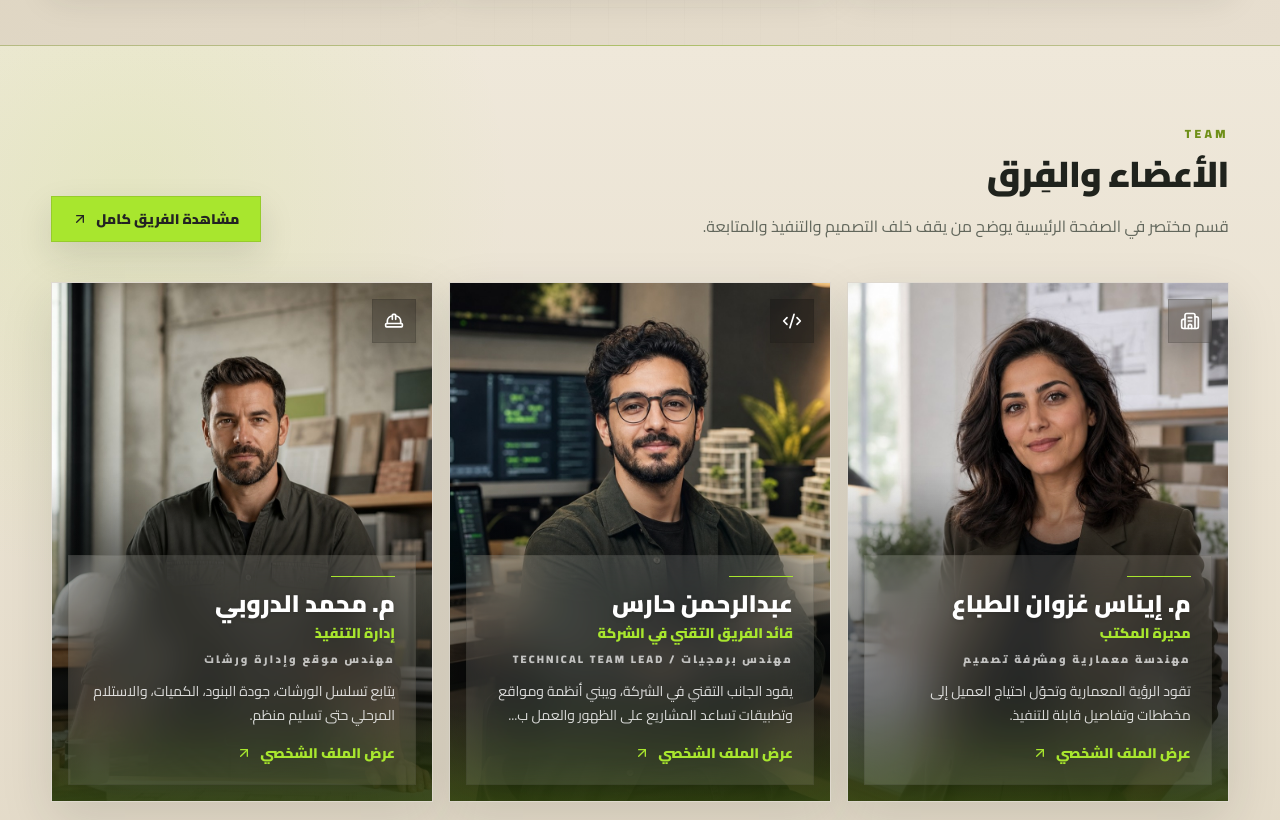
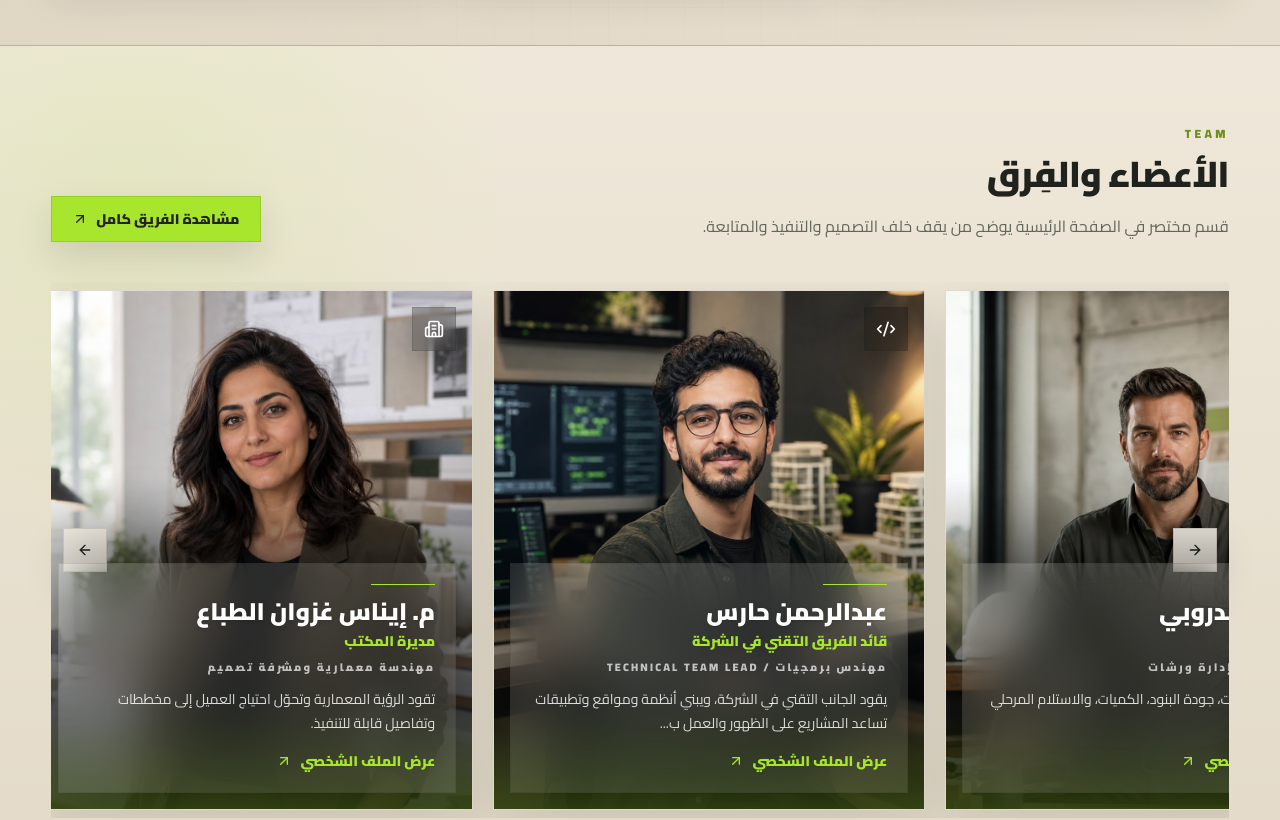
Before and after one commit to abod-haes/architecture-beats, a Next.js app: page / in a window 1280 px wide. Shown: the part 5380-6200 px from the top of the page. Built offline with nearby package versions, Linux system fonts and the light colour scheme.

Commit message:
Turn home team cards into an auto slider

```diff
--- a/src/components/sections/TeamSection.tsx
+++ b/src/components/sections/TeamSection.tsx
@@ -3,11 +3,16 @@
 import Image from "next/image";
 import Link from "next/link";
 import { motion } from "framer-motion";
-import { ArrowUpRight, BriefcaseBusiness, Building2, Code2, HardHat, PenTool } from "lucide-react";
+import { ArrowLeft, ArrowRight, ArrowUpRight, BriefcaseBusiness, Building2, Code2, HardHat, PenTool } from "lucide-react";
+import { useCallback, useEffect, useRef } from "react";
+import type { MouseEvent, PointerEvent } from "react";
 import { useLocale } from "@/context/LocaleContext";
 import { localizedTeamProfiles, teamLabels, type TeamSlug } from "@/data/teamProfiles";
 import SectionTitle from "../ui/SectionTitle";
 import { fadeUp, staggerContainer } from "@/lib/motion";
+
+const AUTO_SCROLL_DELAY = 4200;
+const DRAG_SPEED = 1.1;
 
 const icons: Record<TeamSlug, typeof Building2> = {
   "inas-al-tabbaa": Building2,
@@ -18,13 +23,105 @@ const icons: Record<TeamSlug, typeof Building2> = {
 };
 
 export default function TeamSection() {
-  const { content, locale } = useLocale();
+  const { content, locale, dir } = useLocale();
   const labels = teamLabels[locale];
-  const members = localizedTeamProfiles[locale].slice(0, 3);
+  const isArabic = locale === "ar";
+  const members = localizedTeamProfiles[locale];
+  const sliderRef = useRef<HTMLDivElement | null>(null);
+  const autoPausedRef = useRef(false);
+  const didDragRef = useRef(false);
+  const dragRef = useRef({ isDown: false, startX: 0, scrollLeft: 0 });
+  const sliderLabels = {
+    previous: isArabic ? "العضو السابق" : "Previous member",
+    next: isArabic ? "العضو التالي" : "Next member",
+  };
+
+  const getScrollAmount = useCallback((slider: HTMLDivElement) => Math.min(slider.clientWidth * 0.84, 470), []);
+
+  const scrollSlider = useCallback(
+    (direction: "prev" | "next") => {
+      const slider = sliderRef.current;
+      if (!slider) return;
+
+      const maxScroll = slider.scrollWidth - slider.clientWidth;
+      const amount = getScrollAmount(slider);
+      const nextLeft = direction === "next" ? slider.scrollLeft + amount : slider.scrollLeft - amount;
+
+      slider.scrollTo({
+        left: Math.max(0, Math.min(maxScroll, nextLeft)),
+        behavior: "smooth",
+      });
+    },
+    [getScrollAmount]
+  );
+
+  const autoScroll = useCallback(() => {
+    const slider = sliderRef.current;
+    if (!slider || autoPausedRef.current) return;
+
+    const maxScroll = slider.scrollWidth - slider.clientWidth;
+    if (maxScroll <= 0) return;
+
+    if (slider.scrollLeft >= maxScroll - 8) {
+      slider.scrollTo({ left: 0, behavior: "smooth" });
+      return;
+    }
+
+    slider.scrollBy({ left: getScrollAmount(slider), behavior: "smooth" });
+  }, [getScrollAmount]);
+
+  useEffect(() => {
+    const intervalId = window.setInterval(autoScroll, AUTO_SCROLL_DELAY);
+    return () => window.clearInterval(intervalId);
+  }, [autoScroll]);
+
+  const handlePointerDown = (event: PointerEvent<HTMLDivElement>) => {
+    if (event.pointerType === "touch") return;
+
+    const slider = sliderRef.current;
+    if (!slider) return;
+
+    autoPausedRef.current = true;
+    didDragRef.current = false;
+    dragRef.current = {
+      isDown: true,
+      startX: event.clientX,
+      scrollLeft: slider.scrollLeft,
+    };
+    slider.setPointerCapture(event.pointerId);
+  };
+
+  const handlePointerMove = (event: PointerEvent<HTMLDivElement>) => {
+    const slider = sliderRef.current;
+    const drag = dragRef.current;
+    if (!slider || !drag.isDown) return;
+
+    event.preventDefault();
+    const walk = (event.clientX - drag.startX) * DRAG_SPEED;
+    slider.scrollLeft = drag.scrollLeft - walk;
+
+    if (Math.abs(walk) > 6) {
+      didDragRef.current = true;
+    }
+  };
+
+  const stopDrag = () => {
+    dragRef.current.isDown = false;
+  };
+
+  const handleSliderClick = (event: MouseEvent<HTMLDivElement>) => {
+    if (!didDragRef.current) return;
+
+    event.preventDefault();
+    event.stopPropagation();
+    window.setTimeout(() => {
+      didDragRef.current = false;
+    }, 40);
+  };
 
   return (
-    <section className="site-section section-surface py-16 sm:py-20">
-      <div className="mx-auto w-[92%] max-w-7xl">
+    <section className="site-section section-surface py-16 sm:py-20" dir={dir}>
+      <div className="mx-auto w-[92%] max-w-7xl min-w-0">
         <div className="flex flex-col gap-5 lg:flex-row lg:items-end lg:justify-between">
           <SectionTitle title={content.texts.teamTitle} description={content.texts.teamDescription} eyebrow="Team" />
           <Link
@@ -37,12 +134,55 @@ export default function TeamSection() {
           </Link>
         </div>
 
+        <div
+          className="slider-shell relative mt-8 sm:mt-10"
+          onMouseEnter={() => {
+            autoPausedRef.current = true;
+          }}
+          onMouseLeave={() => {
+            autoPausedRef.current = false;
+            stopDrag();
+          }}
+          onFocusCapture={() => {
+            autoPausedRef.current = true;
+          }}
+          onBlurCapture={() => {
+            autoPausedRef.current = false;
+          }}
+        >
+          <button
+            type="button"
+            onClick={() => scrollSlider("prev")}
+            data-cursor="active"
+            className="absolute left-2 top-1/2 z-20 inline-flex h-10 w-10 -translate-y-1/2 items-center justify-center border border-[var(--site-border-strong)] bg-[var(--site-card-solid)] text-brand-dark shadow-[0_18px_44px_var(--site-shadow)] backdrop-blur transition hover:border-brand-primary hover:bg-brand-primary hover:text-[#232323] sm:left-3 sm:h-11 sm:w-11"
+            aria-label={sliderLabels.previous}
+          >
+            <ArrowLeft className="h-4 w-4" />
+          </button>
+
+          <button
+            type="button"
+            onClick={() => scrollSlider("next")}
+            data-cursor="active"
+            className="absolute right-2 top-1/2 z-20 inline-flex h-10 w-10 -translate-y-1/2 items-center justify-center border border-[var(--site-border-strong)] bg-[var(--site-card-solid)] text-brand-dark shadow-[0_18px_44px_var(--site-shadow)] backdrop-blur transition hover:border-brand-primary hover:bg-brand-primary hover:text-[#232323] sm:right-3 sm:h-11 sm:w-11"
+            aria-label={sliderLabels.next}
+          >
+            <ArrowRight className="h-4 w-4" />
+          </button>
+
           <motion.div
+            ref={sliderRef}
+            dir="ltr"
             initial="hidden"
             whileInView="visible"
-          viewport={{ once: false, amount: 0.18 }}
+            viewport={{ once: false, amount: 0.12 }}
             variants={staggerContainer}
-          className="mt-8 grid gap-4 sm:mt-10 md:grid-cols-2 xl:grid-cols-3"
+            onPointerDown={handlePointerDown}
+            onPointerMove={handlePointerMove}
+            onPointerUp={stopDrag}
+            onPointerCancel={stopDrag}
+            onClickCapture={handleSliderClick}
+            className="slider-scroll flex max-w-full snap-x snap-mandatory gap-4 overflow-x-auto overflow-y-hidden scroll-smooth px-14 py-2 select-none cursor-grab active:cursor-grabbing [-ms-overflow-style:none] [scrollbar-width:none] [&::-webkit-scrollbar]:hidden sm:gap-5 sm:px-16"
           >
             {members.map((member) => {
               const Icon = icons[member.slug];
@@ -51,10 +191,11 @@ export default function TeamSection() {
               return (
                 <motion.article
                   key={member.slug}
+                  dir={dir}
                   variants={fadeUp}
                   whileHover={{ y: -8, scale: 1.01 }}
                   data-cursor="active"
-                className="group relative min-h-[470px] overflow-hidden border border-[var(--site-border-strong)] bg-[var(--site-card-solid)] shadow-[0_18px_48px_var(--site-shadow)] transition hover:border-brand-primary sm:min-h-[520px]"
+                  className="group relative min-h-[470px] w-[82%] shrink-0 snap-start overflow-hidden border border-[var(--site-border-strong)] bg-[var(--site-card-solid)] shadow-[0_18px_48px_var(--site-shadow)] transition hover:border-brand-primary sm:min-h-[520px] sm:w-[26rem] lg:w-[27rem]"
                 >
                   <Link href={`/teams/${member.slug}`} className="absolute inset-0 z-30" aria-label={member.name}>
                     <span className="sr-only">{labels.viewProfile}</span>
@@ -66,8 +207,8 @@ export default function TeamSection() {
                     src={member.image}
                     alt={member.name}
                     fill
-                  sizes="(min-width: 1280px) 25vw, (min-width: 768px) 50vw, 92vw"
-                  className="object-cover object-top  transition duration-700 group-hover:scale-[1.035] "
+                    sizes="(min-width: 1280px) 27rem, (min-width: 768px) 26rem, 82vw"
+                    className="object-cover object-top transition duration-700 group-hover:scale-[1.035]"
                   />
 
                   <div className="pointer-events-none absolute inset-x-0 bottom-0 z-10 h-[64%] bg-gradient-to-t from-[#080a05]/90 via-[#080a05]/42 to-transparent transition duration-500 group-hover:h-[70%]" />
@@ -93,6 +234,7 @@ export default function TeamSection() {
             })}
           </motion.div>
         </div>
+      </div>
     </section>
   );
 }
```
Lines whose indentation alone changed are shown as unchanged.
